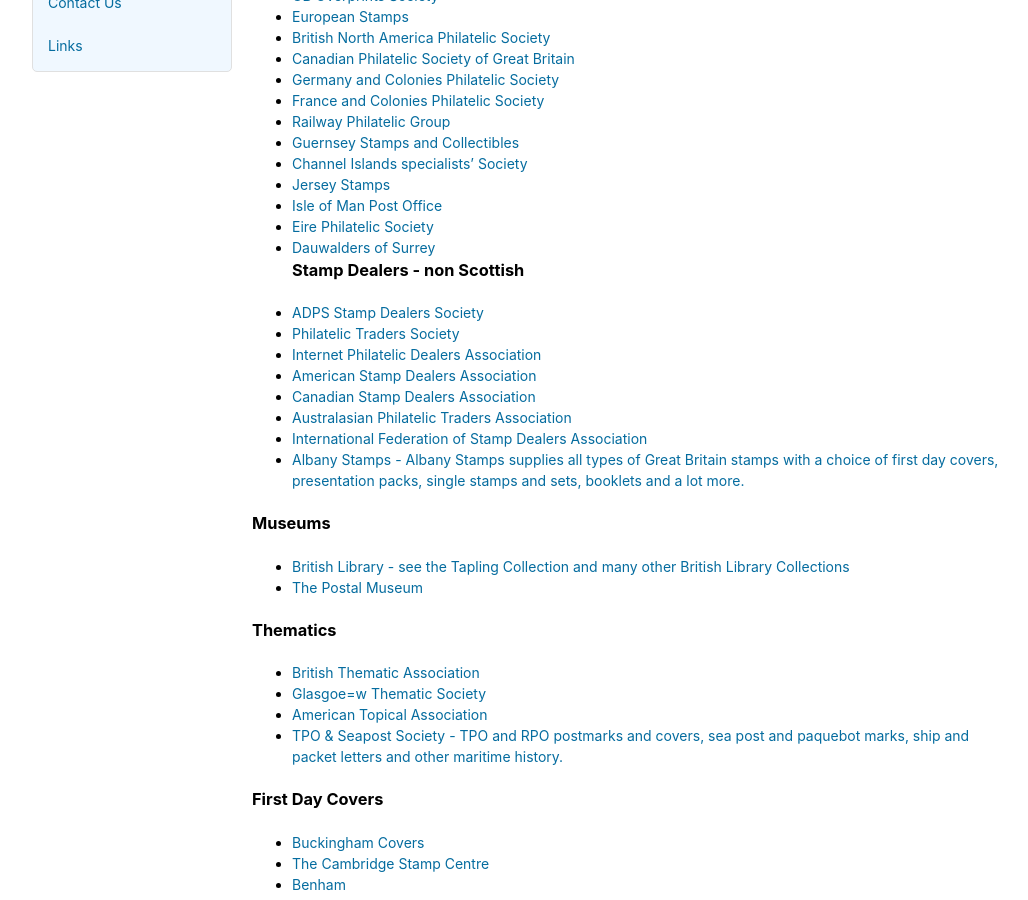
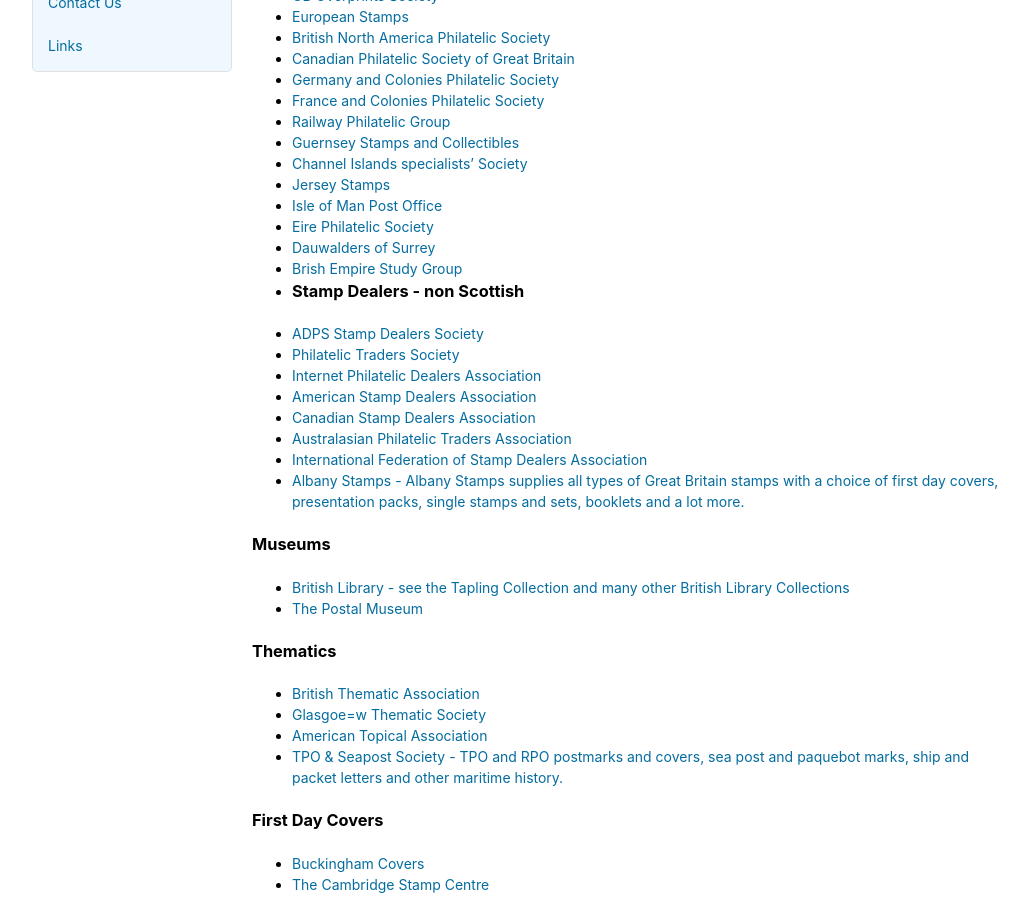
Before and after one commit to astalker/caledonian-stamps, a Jekyll site: the page built from links.md, in a window 1280 px wide and 900 px high, scrolled down 691 px. Shown: the whole window, without its empty margins (118-1146 px from the left). Built offline with Jekyll 4.4.1, drawn with Linux system fonts in a browser that asks for light colours; our own code applies the rules of GitHub Pages for plain Markdown files.

Commit message:
British Empire Study Group added

```diff
--- a/links.md
+++ b/links.md
@@ -36,6 +36,8 @@
 - [Isle of Man Post Office](https://www.iompost.com/stamps-coins)
 - [Eire Philatelic Society](https://www.eirephilatelicassoc.org)
 - [Dauwalders of Surrey](https://www.dauwalders.co.uk)
+- [Brish Empire Study Group](https://bestudygroup.org)
+-
 ### Stamp Dealers - non Scottish
 
 - [ADPS Stamp Dealers Society](https://www.adpsstampdealers.uk/)
```
